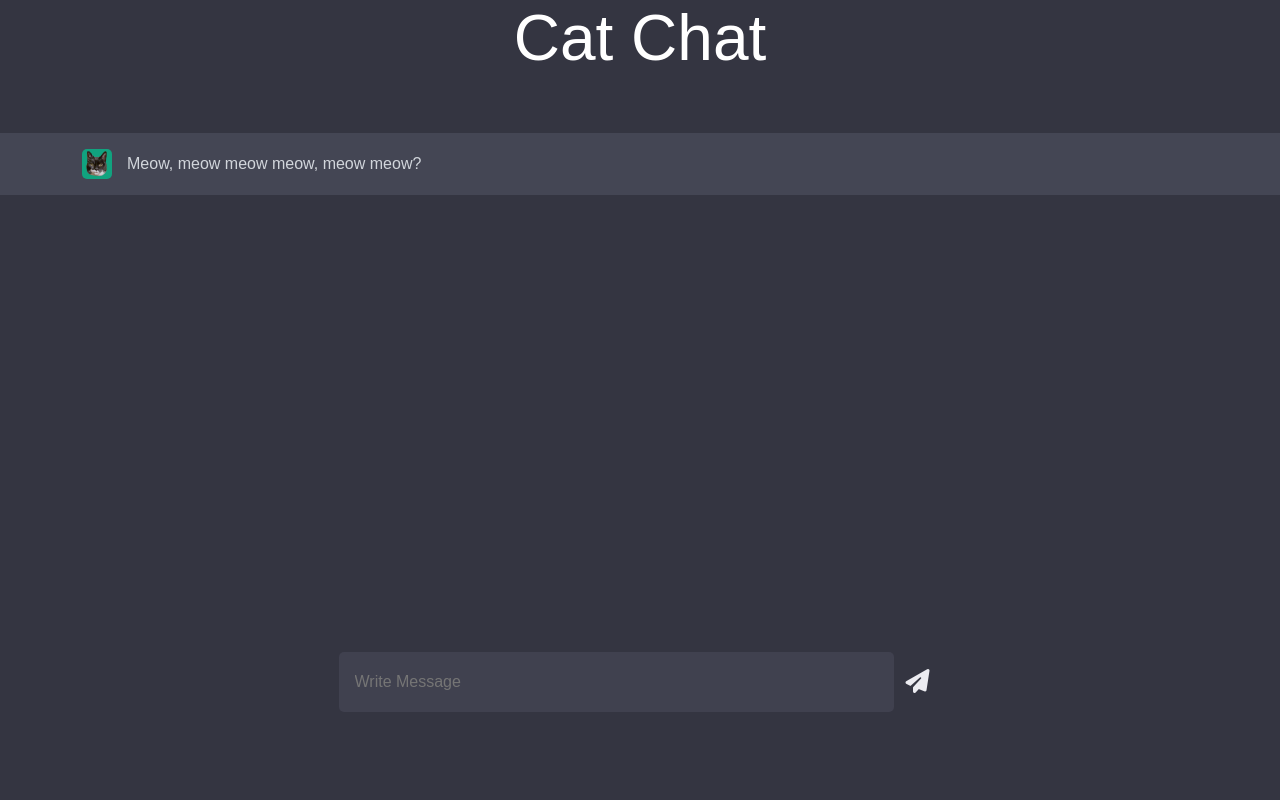
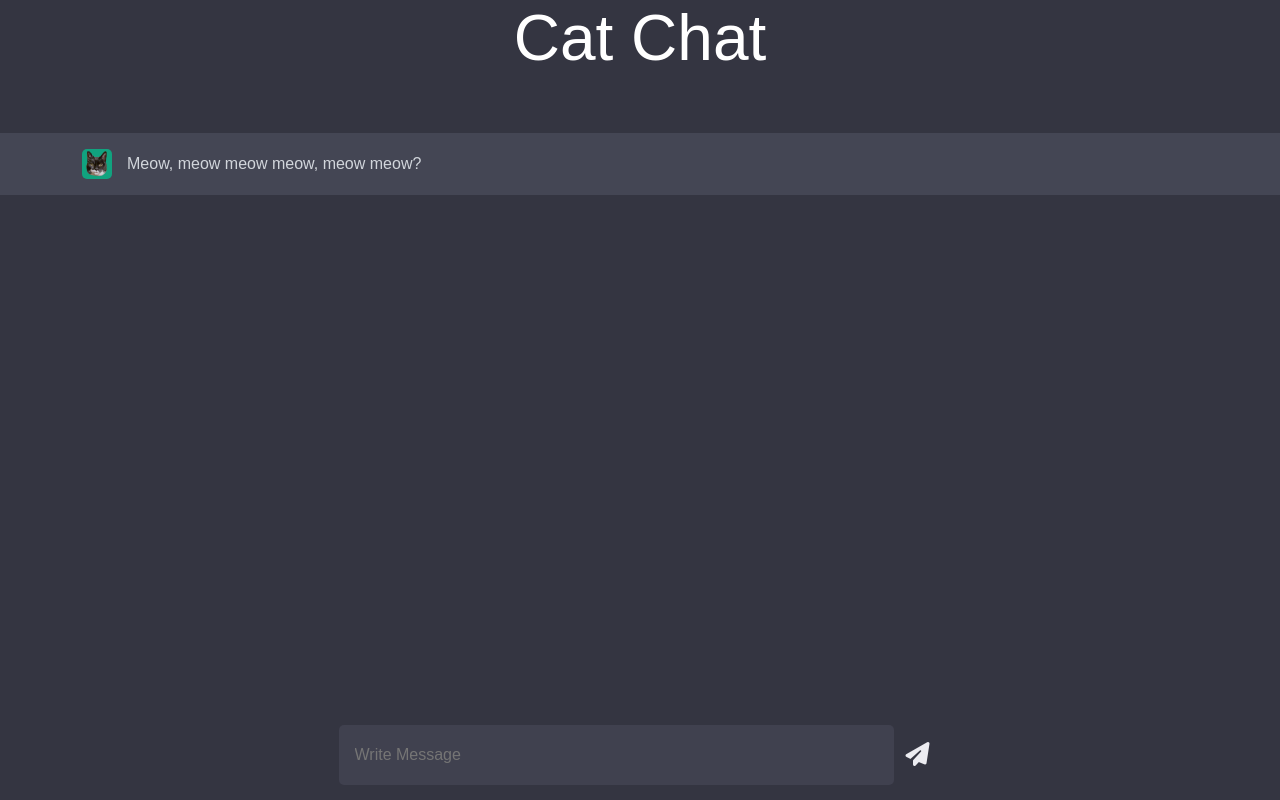
Before and after one commit to HenrikHovhannisyan/cat-chat, a React (Create React App) app: page / in a window 1280 px wide. Built offline with nearby package versions, Linux system fonts and the light colour scheme.

Commit message:
Fixed styles bugs

```diff
--- a/src/App.css
+++ b/src/App.css
@@ -3,10 +3,6 @@ body {
     font-family: Arial, Helvetica, sans-serif;
 }
 
-#root {
-    height: 100vh;
-}
-
 p {
     margin: 0;
 }
--- a/src/components/Chat/Chat.jsx
+++ b/src/components/Chat/Chat.jsx
@@ -58,7 +58,7 @@ const Chat = () => {
           return <Message key={i.id} type={i.type} message={i.message} />;
         })}
       </div>
-      <div className="container pt-5 d-flex justify-content-center">
+      <div className={Styles.input_container}>
         <input
           className={Styles.input}
           type="text"
--- a/src/components/Chat/chat.module.css
+++ b/src/components/Chat/chat.module.css
@@ -5,9 +5,15 @@
 }
 
 .chat {
-    height: calc(100vh - 281px);
+    height: calc(100vh - 175px);
     padding-top: 3rem;
     overflow: auto;
+}
+
+.input_container {
+    display: flex;
+    justify-content: center;
+    padding: 15px 10px;
 }
 
 .button {
```
